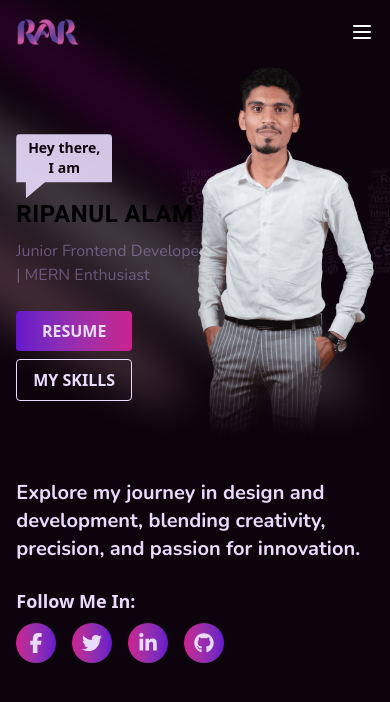
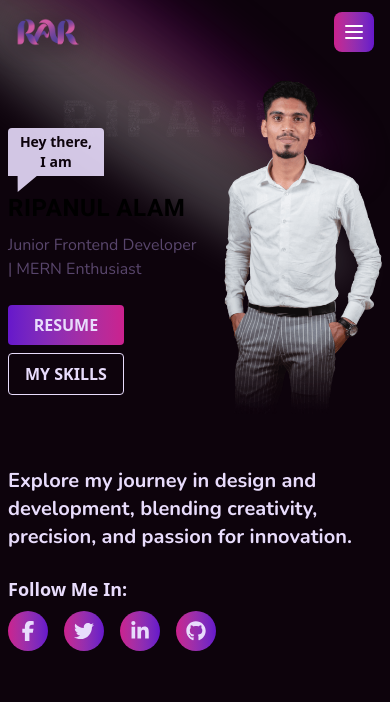
Before and after one commit to RRDesignHub/rar-portfolio-nextjs, a Next.js app: page / in a window 390 px wide. Shown: the top 702 px of the page. Built offline with nearby package versions, Linux system fonts and the light colour scheme.

Commit message:
update banner style

```diff
--- a/app/components/Hero.tsx
+++ b/app/components/Hero.tsx
@@ -12,22 +12,22 @@ import { TextGenerateEffect } from "./UI/TextGenerate";
 
 export const Hero = () => {
   return (
-    <div className="hero-bg bg-no-repeat bg-cover overflow-hidden ">
-      <div className="w-full">
+    <div className="hero-bg bg-no-repeat bg-cover max-sm:bg-contain md:bg-center overflow-hidden ">
+      <div className="w-full overflow-hidden">
         <Spotlight
-          className="top-40 -left-10 md:top-80 md:-left-32 h-screen "
+          className="-top-14 left-20 md:top-36 md:left-[50vw] h-screen"
           fill="pink"
         />
         <Spotlight
-          className="top-14 lg:top-10 left-24 lg:left-[50vw] h-[40vh] lg:h-[80vh] lg:w-[60vw]"
+          className="-top-18 lg:top-10 left-32 lg:left-[50vw] h-[100vh] lg:h-[80vh] lg:w-[60vw]"
           fill="purple"
         />
         <Spotlight
-          className="top-40 left-32 lg:top-48 lg:left-[550px] h-screen lg:w-[60vw]"
+          className="top-10 left-32 lg:top-40 lg:left-[550px] h-screen lg:h-[100vh] lg:w-[60vw] z-10"
           fill="white"
         />
       </div>
-      <div className="w-11/12 mx-auto relative z-40 flex flex-row max-sm:flex-wrap justify-between items-center">
+      <div className="md:w-11/12 mx-auto relative z-40 flex flex-row max-sm:flex-wrap justify-between items-center px-2 md:px-0">
         {/* Left Column */}
         <div className="w-1/2 md:w-5/12 relative">
           {/* Shape Text Block */}
@@ -80,14 +80,13 @@ export const Hero = () => {
         </div>
 
         {/* Middle Column: Hero Image */}
-        <div className="w-1/2 md::w-3/12 relative flex justify-center items-center md:mt-10 lg:mt-0">
-          <div className="hero-img">
+        <div className="w-1/2 md:w-3/12 relative flex justify-end md:justify-center items-center md:mt-10 lg:mt-0">
+          <div className="hero-img w-[160px] md:w-[240px]">
             <Image
-              src={selfImg} // Must be absolute URL or local
+              src={selfImg}
               alt="Hero Portrait"
-              width={240}
-              className="object-cover" // or "object-contain" depending on your layout
-              priority // Loads this image eagerly (good for above-the-fold images)
+              className="w-full object-cover"
+              priority
             />
           </div>
         </div>
--- a/app/components/Navbar.tsx
+++ b/app/components/Navbar.tsx
@@ -16,7 +16,7 @@ export default function Navbar() {
           {/* Logo */}
           <div className="flex items-center">
             <Link href="/">
-              <Image className="w-16" src={logo} alt="Ripanul_Alam"/>
+              <Image width={64} className="drop-shadow-[var(--drop-shadow-primaryDark)]" src={logo} alt="Ripanul_Alam"/>
             </Link>
           </div>
 
@@ -40,7 +40,7 @@ export default function Navbar() {
           <div className="md:hidden flex items-center">
             <button
               onClick={toggleMenu}
-              className="text-white focus:outline-none"
+              className="text-white bg-gradient-to-r from-primary via-secondary to-primary bg-[length:200%_100%] bg-[position:right_center] h-10 w-10 rounded-lg flex items-center justify-center transition-all duration-300 ease-in-out focus:outline-none"
               aria-label="Toggle menu"
             >
               <svg
--- a/app/globals.css
+++ b/app/globals.css
@@ -25,6 +25,10 @@ body{
   --gradient-btn: linear-gradient(to right, #6617cb, #cb218e);
   --gradient-card: linear-gradient(to bottom, #ff7e5f, #feb47b);
 
+  --drop-shadow-primaryDark: 0 4px 12px rgba(13, 3, 12, 0.6);
+  --drop-shadow-primary: 0 4px 12px rgba(102, 23, 203, 0.6);
+  --drop-shadow-secondary: 0 4px 12px rgba(203, 33, 142, 0.6);
+
   --bg-heroBg: url("./assets/bg_final_hero.png");
 
 }
--- /dev/null
+++ b/app/not-found.tsx
@@ -0,0 +1,31 @@
+// app/not-found.tsx
+"use client";
+
+import Link from "next/link";
+
+export default function NotFound() {
+  return (
+    <div className="min-h-screen bg-[#0d030c] flex flex-col items-center justify-center text-[#e8dcfc] px-4 text-center">
+      {/* Big Glowing 404 */}
+      <h1 className="text-[8rem] font-bold drop-shadow-[0_0_20px_rgba(232,220,252,0.6)]">
+        404
+      </h1>
+
+      {/* Message */}
+      <p className="text-2xl md:text-3xl font-semibold mb-4">
+        Oops! Page Not Found
+      </p>
+      <p className="text-md md:text-lg text-[#e8dcfc]/60 max-w-md mb-8">
+        The page you’re looking for doesn’t exist or has been moved.
+      </p>
+
+      {/* Return Button */}
+      <Link
+        href="/"
+        className="px-6 py-3 rounded bg-gradient-to-r from-[#6617cb] to-[#cb218e] text-white font-medium shadow-lg hover:from-[#cb218e] hover:to-[#6617cb] transition-all duration-300"
+      >
+        Go Home
+      </Link>
+    </div>
+  );
+}
```
